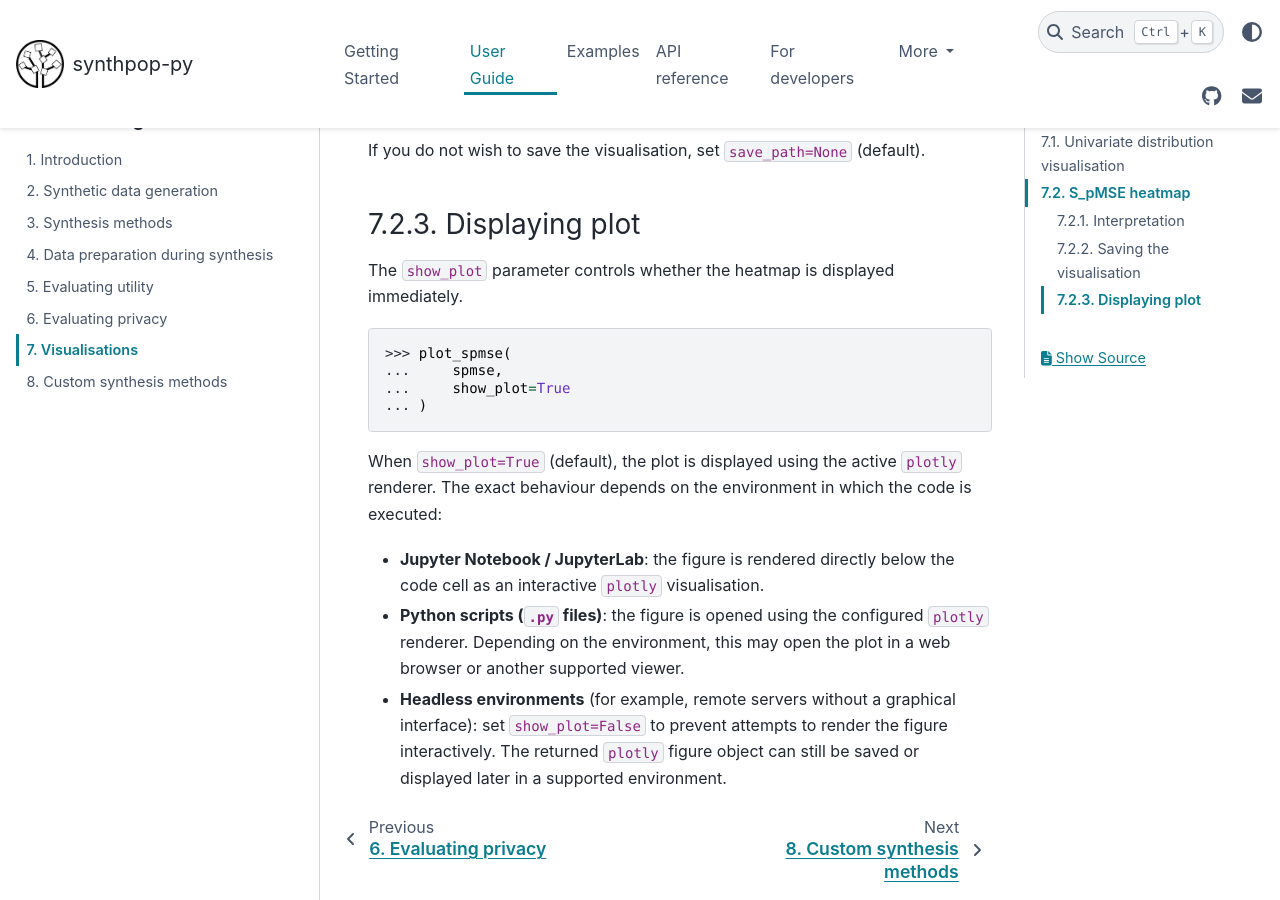
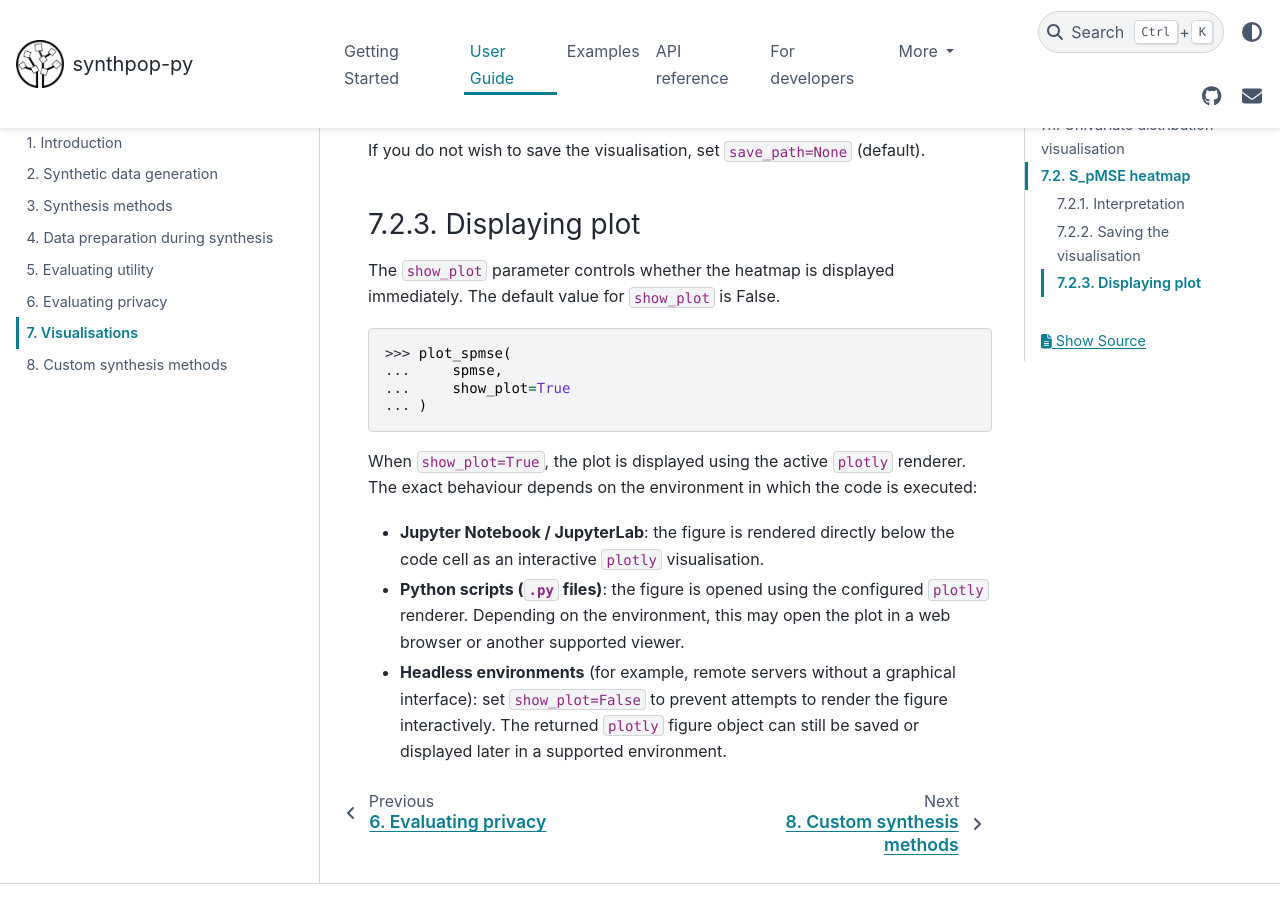
Before and after one commit to duonl/synthpop-py, a Sphinx documentation site: the page built from docs/source/user_guides/7_visualisations.md, in a window 1280 px wide and 900 px high, scrolled down 7637 px. Built offline with Sphinx 7.4.7 and the PyData theme 0.15.4, drawn with Linux system fonts in a browser that asks for light colours.

Commit message:
set show_plot to False (#214)
* set show_plot to False

* Update your_first_synthetic_dataset.md

````diff
--- a/docs/source/user_guides/7_visualisations.md
+++ b/docs/source/user_guides/7_visualisations.md
@@ -1,7 +1,9 @@
 # 7. Visualisations
+
 Synthetic data should be evaluated both quantitatively and visually. Quantitative metrics provide numerical measures of similarity between original and synthetic data, while visualisations provide an intuitive way to inspect whether important characteristics of the original data have been preserved.
 
 The synthpop-py package provides visualisations for assessing utility by comparing the original and synthetic datasets:
+
 - **Univariate distribution visualisation** compares the distribution of individual variables.
 - **S_pMSE heatmap visualisation** provides an overview of pairwise relationships between variables using the S_pMSE values calculated by {func}`~synthpop.utility_metrics.spmse.pairwise_spmse` (see {ref}`Guide 5.3.1: S_pMSE <531-spmse>`).
 
@@ -14,8 +16,11 @@ Small differences between original and synthetic data are expected because synth
 ---
 
 (71-univariate-distribution-visualisation)=
+
 ## 7.1. Univariate distribution visualisation
+
 The univariate distribution visualisation compares each variable in the original and synthetic datasets independently. It is generated using {func}`~synthpop.plotting.plot_univariate.plot_univariate_distributions`.
+
 ```python
 >>> from synthpop.plotting import plot_univariate_distributions
 
@@ -25,12 +30,15 @@ The univariate distribution visualisation compares each variable in the original
 ...     save_path=None,
 ...     interactive=False)
 ```
+
 For each variable:
+
 - Numeric variables are displayed using overlapping density histograms.
 - Categorical variables are displayed using relative-frequency bar charts.
 - Missing values are included in the comparison and displayed separately.
 
 The comparison allows users to inspect whether the synthetic data preserves important characteristics of individual variables, such as:
+
 - central tendency,
 - spread,
 - skewness,
@@ -46,42 +54,50 @@ Large deviations between the original and synthetic distributions may indicate t
 Depending on the synthesis method, small deviations are expected due to sampling variation. They are generally not problematic.
 
 ### 7.1.1. Numeric variables
+
 ![Histogram of age distribution comparison](../images/age_distribution.png)
 For numeric variables, the visualisation displays overlapping histograms of the original and synthetic distributions.
 
 The histograms are normalised as densities, allowing datasets with different numbers of observations to be compared directly.
 
 When interpreting numeric distributions, consider:
+
 - whether the overall shape of the distribution is preserved;
 - whether the peaks and modes occur in similar locations;
 - whether the spread and range are comparable;
 - whether extreme values are preserved appropriately.
 
 Potential issues include:
+
 - missing peaks or additional peaks in the synthetic distribution;
 - substantially different ranges;
 - unrealistic extreme values;
 - large differences in skewness or variability.
 
 ### 7.1.2. Categorical variables
+
 ![Bar chart of sex distribution comparison](../images/sex_distribution.png)
 For categorical variables, the visualisation displays the relative frequency of each category in the original and synthetic datasets. This allows datasets with different numbers of observations to be compared directly.
 
 Categories occurring in only one of the datasets are also shown, allowing users to identify categories that were lost or introduced during synthesis.
 
 When interpreting categorical distributions, consider:
+
 - whether common categories have similar frequencies;
 - whether rare categories are preserved;
 - whether new categories appear unexpectedly;
 - whether missing values occur with comparable frequency.
 
 Potential issues include:
+
 - categories disappearing entirely from synthetic data;
 - rare categories being overrepresented or underrepresented;
 - substantially different proportions between datasets.
 
 ### 7.1.3. Saving visualisations
+
 The `save_path` parameter specifies the directory where the visualisation output is stored. The output is saved as an interactive HTML file:
+
 ```python
 >>> plot_univariate_distributions(
 ...     original_data,
@@ -89,14 +105,19 @@ The `save_path` parameter specifies the directory where the visualisation output
 ...     save_path="results"
 ... )
 ```
+
 This creates the following file in `save_path`:
+
 ```text
 results/univariate_distributions_comparison.html
 ```
+
 The HTML file can be opened in a web browser and retains the interactive `plotly` functionality. If you do not wish to save the visualisations, set `save_path=None` (default).
 
 ### 7.1.4. Interactive display
+
 The `interactive` parameter controls whether the generated HTML visualisation is automatically opened in the default web browser.
+
 ```python
 >>> plot_univarate_distributions(
 ...     original_data,
@@ -104,6 +125,7 @@ The `interactive` parameter controls whether the generated HTML visualisation is
 ...     interactive=True
 ... )
 ```
+
 When `interactive=True`, synthpop-py creates an HTML document containing all univariate distribution plots and opens it in the system's default browser. This provides a convenient way to browse and interact with all visualisations. If `save_plot=None`, a temporary file is created that will be opened, otherwise the saved file is opened.
 
 When `interactive=False` (default), the HTML document is not opened automatically and the figures are not rendered. The function simply returns the list of `plotly` figures. This is recommended when running in headless environments without graphical interfaces. If `save_path` is specified, the HTML file is still written to disk and can be opened manually later.
@@ -111,12 +133,15 @@ When `interactive=False` (default), the HTML document is not opened automaticall
 ---
 
 (72-spmse-heatmap)=
+
 ## 7.2. S_pMSE heatmap
+
 ![S_pMSE heatmap](../images/spmse_user_guide.png)
 The S_pMSE heatmap provides a visual representation of pairwise utility evaluation. It is generated using
 {func}`~synthpop.plotting.plot_spmse.plot_spmse`.
 The input is the pairwise S_pMSE table produced by
 {func}`~synthpop.utility_metrics.spmse.pairwise_spmse`.
+
 ```python
 >>> from synthpop.utility_metrics import pairwise_spmse
 >>> from synthpop.plotting import plot_spmse
@@ -126,7 +151,7 @@ The input is the pairwise S_pMSE table produced by
 >>> fig = plot_spmse(
 ...     spmse,
 ...     save_path = None,
-...     show_plot = True
+...     show_plot = False
 ... )
 ```
 
@@ -139,48 +164,59 @@ rendering, see
 The calculation of S_pMSE is described in the {ref}`utility evaluation guide <531-spmse>`. The heatmap uses the calculated S_pMSE values to provide an overview of how well relationships between variables are preserved.
 
 Each cell represents the S_pMSE value for a pair of variables:
+
 - diagonal cells represent individual variable comparisons;
 - off-diagonal cells represent pairwise relationships between variables.
 
 A higher S_pMSE value, shown with a darker shade, indicates a larger difference between the original and synthetic relationship.
 
 ### 7.2.1. Interpretation
+
 The interpretation of S_pmSE values depends on characteristics such as dataset size, dimensionality and the number of possible category combinations. Therefore, the ranges below should be considered practical guidelines rather than universal thresholds.
 
-| S_pMSE range | Interpretation |
-|---|---|
-| 0–3 | The synthetic and original data are not statistically distinguishable with respect to the relationship between the two variables. |
-| 3–10 | The synthetic data is statistically distinguishable from the original data with respect to the relationship between the two variables. However, the difference is small and is generally considered acceptable. |
-| 10–30 | The relationship between the two variables differs between the synthetic and original data, but the relationships are still of a similar order of magnitude. A small proportion of variable pairs may fall within this range. Verification of these relationships is recommended. |
-| 30–100 | There is a substantial difference in the relationship between the two variables in the synthetic and original data. The relationship may still be partially preserved, but verification is essential for variable pairs in this range. |
-| >100 | The synthetic data has not adequately captured the relationship between the two variables. The synthetic relationship should not be considered reliable without further investigation. |
-| Constant variable | The S_pMSE cannot be meaningfully interpreted because the combination of the two variables is constant. The statistic is undefined for this case and is represented separately in the visualisation. |
+| S_pMSE range      | Interpretation                                                                                                                                                                                                                                                                    |
+| ----------------- | --------------------------------------------------------------------------------------------------------------------------------------------------------------------------------------------------------------------------------------------------------------------------------- |
+| 0–3              | The synthetic and original data are not statistically distinguishable with respect to the relationship between the two variables.                                                                                                                                                 |
+| 3–10             | The synthetic data is statistically distinguishable from the original data with respect to the relationship between the two variables. However, the difference is small and is generally considered acceptable.                                                                   |
+| 10–30            | The relationship between the two variables differs between the synthetic and original data, but the relationships are still of a similar order of magnitude. A small proportion of variable pairs may fall within this range. Verification of these relationships is recommended. |
+| 30–100           | There is a substantial difference in the relationship between the two variables in the synthetic and original data. The relationship may still be partially preserved, but verification is essential for variable pairs in this range.                                            |
+| >100              | The synthetic data has not adequately captured the relationship between the two variables. The synthetic relationship should not be considered reliable without further investigation.                                                                                            |
+| Constant variable | The S_pMSE cannot be meaningfully interpreted because the combination of the two variables is constant. The statistic is undefined for this case and is represented separately in the visualisation.                                                                              |
 
 The heatmap groups S_pMSE values into these ranges to make patterns easier to identify.
 
 ### 7.2.2. Saving the visualisation
+
 The `save_path` parameter specifies the directory where the visualisation output is stored. The image is stored as a pdf.
+
 ```python
 >>> plot_spmse(
 ...     spmse,
 ...     save_path="results"
 ... )
 ```
+
 This creates the following file in `save_path`:
+
 ```text
 results/spmse.pdf
 ```
+
 If you do not wish to save the visualisation, set `save_path=None` (default).
 
 ### 7.2.3. Displaying plot
-The `show_plot` parameter controls whether the heatmap is displayed immediately.
+
+The `show_plot` parameter controls whether the heatmap is displayed immediately. The default value for `show_plot` is False.
+
 ```python
 >>> plot_spmse(
 ...     spmse,
 ...     show_plot=True
 ... )
 ```
-When `show_plot=True` (default), the plot is displayed using the active `plotly` renderer. The exact behaviour depends on the environment in which the code is executed:
+
+When `show_plot=True`, the plot is displayed using the active `plotly` renderer. The exact behaviour depends on the environment in which the code is executed:
+
 - **Jupyter Notebook / JupyterLab**: the figure is rendered directly below the code cell as an interactive `plotly` visualisation.
 - **Python scripts (`.py` files)**: the figure is opened using the configured `plotly` renderer. Depending on the environment, this may open the plot in a web browser or another supported viewer.
 - **Headless environments** (for example, remote servers without a graphical interface): set `show_plot=False` to prevent attempts to render the figure interactively. The returned `plotly` figure object can still be saved or displayed later in a supported environment.
````
Also changed, not shown: docs/source/examples/changing_the_synthesis_order.md (+22 -1 lines), docs/source/examples/your_first_synthetic_dataset.md (+38 -16 lines), 2 other files.
